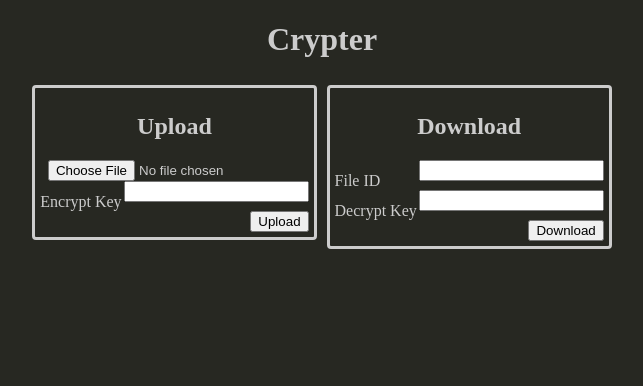
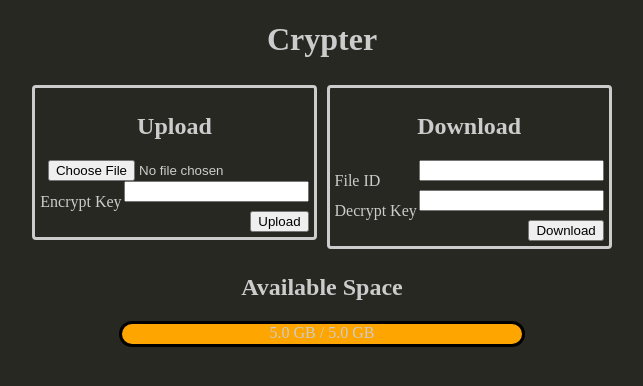
Before and after one commit to Jack-Edwards/encrypted-file-project, a Flask app: page / in a window 1280 px wide. Shown: the top 386 px of the page, without its empty margins (318-961 px from the left). Run offline with Flask 2, Linux system fonts and the light colour scheme.

Commit message:
Show space available on webpage

```diff
--- a/app/app.py
+++ b/app/app.py
@@ -2,6 +2,7 @@ from pathlib import Path
 from modules import settings
 from flask import Flask, render_template
 from flask_sqlalchemy import SQLAlchemy
+import os
 
 # Load settings
 this_file = Path(__file__)
@@ -23,7 +24,29 @@ app.config['database'] = db
 
 @app.route('/', methods=['GET'])
 def index():
-    return render_template('index.html')
+    gb_allocated = float(app.config['crypter_config']['APP']['StorageLimit'])
+
+    bytes_used = 0
+    start_path = app.config['crypter_config']['PATH']['Files']
+    for path, dirs, files in os.walk(start_path):
+        for f in files:
+            fp = os.path.join(path, f)
+            bytes_used += os.path.getsize(fp)
+
+    bytes_allocated = gb_allocated * 1024 * 1024 * 1024
+    percent_remaining = 100 - (100 * (bytes_used / bytes_allocated))
+    bytes_remaining = bytes_allocated - bytes_used
+
+    labels = ['Bytes', 'KB', 'MB', 'GB', 'TB']
+    label_index = 0
+    while (bytes_remaining > 1024):
+        bytes_remaining /= 1024
+        label_index += 1
+
+    return render_template('index.html',
+                            percentDiskRemaining=round(percent_remaining, 1),
+                            bytesDiskRemaining=f'{round(bytes_remaining, 2)} {labels[label_index]}',
+                            bytesDiskAllocated=f'{round(gb_allocated, 2)} GB')
 
 from routes import file_routes
 app.register_blueprint(file_routes, url_prefix='/file')
--- a/app/static/css/styles.css
+++ b/app/static/css/styles.css
@@ -83,3 +83,24 @@
 .overflow {
     overflow: auto;
 }
+
+#storageBar {
+    background-color: black;
+    border-radius: 13px;
+    padding: 3px;
+    width: 400px;
+    display: inline-block;
+}
+
+#storageBar>div {
+    background-color: orange;
+    /* Adjust with JavaScript */
+    height: 20px;
+    border-radius: 10px;
+}
+
+.storageBarText {
+    margin: 0px;
+    color: #cccccc;
+    white-space: nowrap;
+}
--- a/app/templates/index.html
+++ b/app/templates/index.html
@@ -46,5 +46,13 @@
                 </div>
             </div>
         </div>
+        <div>
+            <h2>Available Space</h2>
+            <div id="storageBar">
+                <div style="width:{{percentDiskRemaining}}%;">
+                    <span class="storageBarText">{{ bytesDiskRemaining }} / {{ bytesDiskAllocated }}</span>
+                </div>
+            </div>
+        </div>
     </body>
 </html>
--- a/settings.ini
+++ b/settings.ini
@@ -1,5 +1,6 @@
 [APP]
 SecretKey = yogt
+StorageLimit = 5
 
 [PATH]
 ProjectDirectory = /home/jack/GitRepos/encrypted-file-project
```
